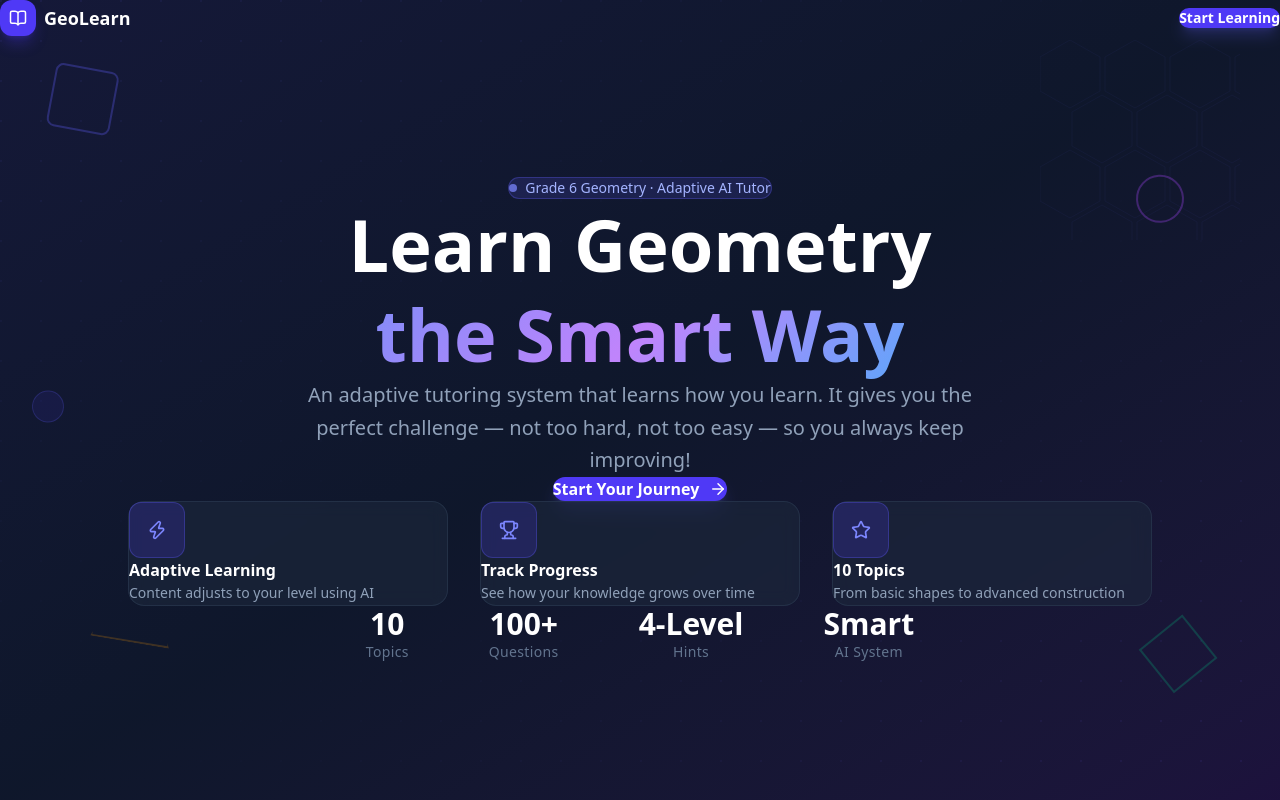
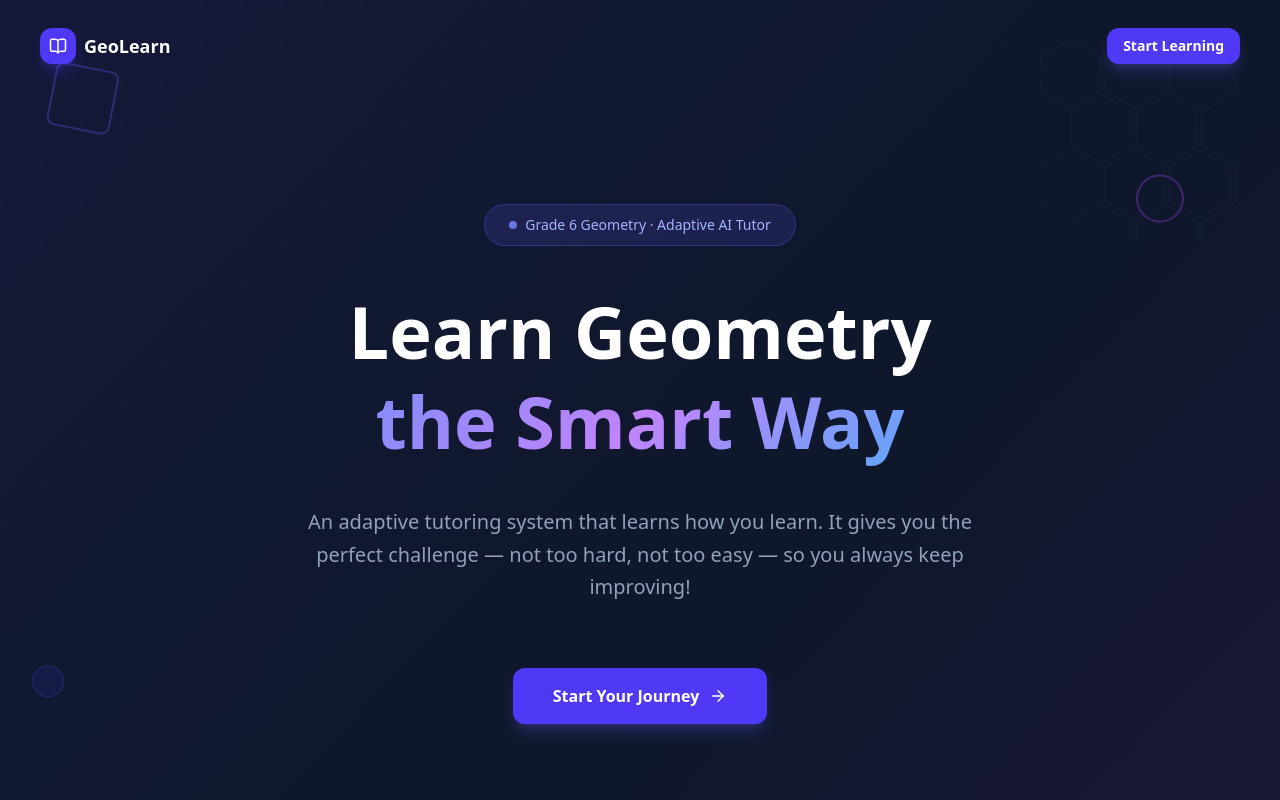
Before and after one commit to vijaylaxmi1010/Adative_tutoring_system, a Next.js app: page / in a window 1280 px wide. Shown: the top 800 px of the page. Built offline with nearby package versions, Linux system fonts and the light colour scheme.

Commit message:
fix global padding and margin

```diff
--- a/src/app/globals.css
+++ b/src/app/globals.css
@@ -1,4 +1,5 @@
 @import "tailwindcss";
+@config "../../tailwind.config.ts";
 
 @theme {
   --font-family-sans: system-ui, -apple-system, sans-serif;
@@ -21,8 +22,6 @@
 
 * {
   box-sizing: border-box;
-  padding: 0;
-  margin: 0;
 }
 
 html,
--- a/src/app/page.tsx
+++ b/src/app/page.tsx
@@ -133,7 +133,7 @@ export default function LandingPage() {
             </div>
             <span className="font-bold text-white text-lg">GeoLearn</span>
           </div>
-          <div className="flex items-center gap-2">
+          <div className="flex items-center gap-3">
             {returningStudent && (
               <Button variant="ghost" size="sm" onClick={handleContinue}>
                 Continue as {returningStudent.name}
@@ -212,17 +212,17 @@ export default function LandingPage() {
             initial={{ opacity: 0, y: 30 }}
             animate={{ opacity: 1, y: 0 }}
             transition={{ duration: 0.6, delay: 0.4 }}
-            className="grid grid-cols-1 sm:grid-cols-3 gap-8 max-w-5xl w-full"
+            className="grid grid-cols-1 sm:grid-cols-3 gap-10 max-w-5xl w-full"
           >
             {features.map((f, i) => (
               <div
                 key={i}
-                className="bg-slate-800/60 backdrop-blur border border-slate-700/50 rounded-2xl p-10 text-left"
+                className="bg-slate-800/60 backdrop-blur border border-slate-700/50 rounded-2xl p-12 text-left"
               >
-                <div className="w-14 h-14 rounded-xl bg-indigo-600/20 border border-indigo-500/30 flex items-center justify-center text-indigo-400 mb-6">
+                <div className="w-14 h-14 rounded-xl bg-indigo-600/20 border border-indigo-500/30 flex items-center justify-center text-indigo-400 mb-8">
                   {f.icon}
                 </div>
-                <h3 className="font-bold text-white text-base mb-3">{f.title}</h3>
+                <h3 className="font-bold text-white text-base mb-4">{f.title}</h3>
                 <p className="text-slate-400 text-sm leading-relaxed">{f.desc}</p>
               </div>
             ))}
--- a/src/components/ui/Button.tsx
+++ b/src/components/ui/Button.tsx
@@ -28,9 +28,9 @@ const Button = forwardRef<HTMLButtonElement, ButtonProps>(
     };
 
     const sizes = {
-      sm: 'px-3 py-1.5 text-sm gap-1.5',
-      md: 'px-5 py-2.5 text-sm gap-2',
-      lg: 'px-8 py-3.5 text-base gap-2.5',
+      sm: 'px-4 py-2 text-sm gap-1.5',
+      md: 'px-6 py-3 text-sm gap-2',
+      lg: 'px-10 py-4 text-base gap-2.5',
     };
 
     return (
```
Also changed, not shown: package.json (+4 -3 lines), 1 other file (tests, documents, lock files or other folders).
